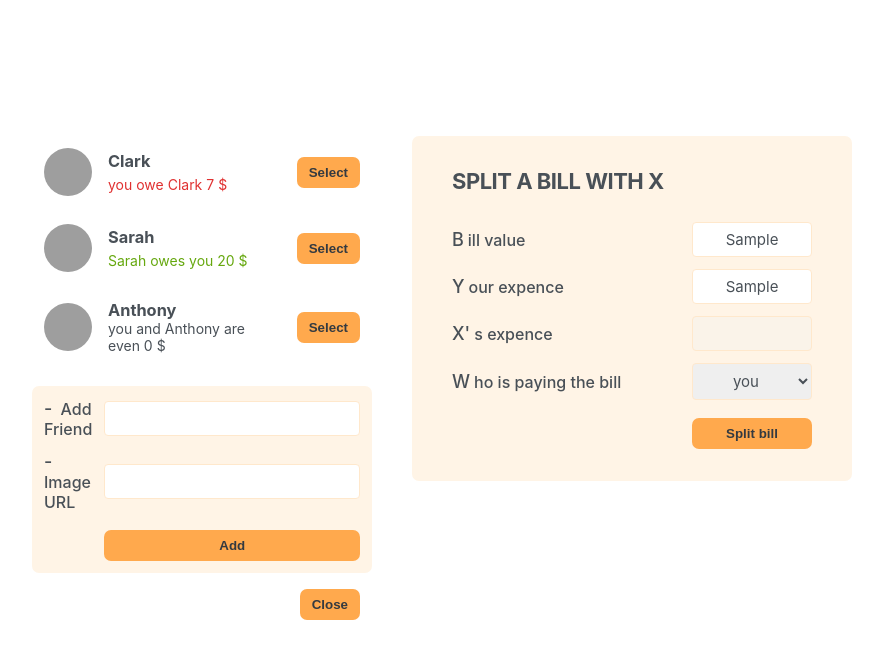
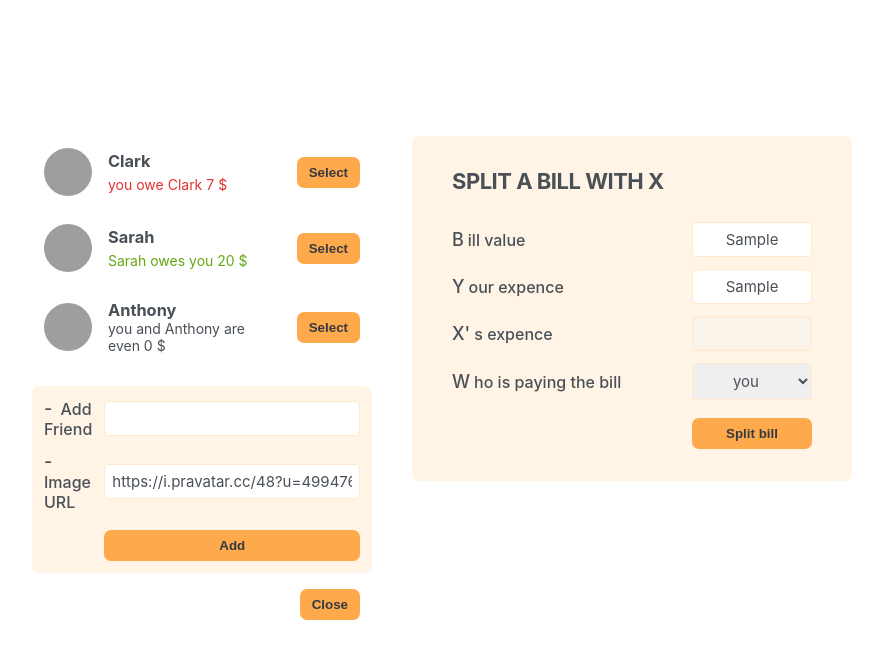
Before and after one commit to maci03/SplitApp, a React (Create React App) app: page / in a window 1280 px wide. Both pictures are taken after typing "Sample", "Sample" into the empty fields and a click on the button "Add friend". Shown: the top 658 px of the page, without its empty margins (198-1081 px from the left). Built offline with nearby package versions, Linux system fonts and the light colour scheme; grey boxes are pictures that could not be loaded.

Commit message:
work on formaddfriend state and event

```diff
--- a/src/App.js
+++ b/src/App.js
@@ -21,10 +21,13 @@
   },
 ];
 function Button({ children, onClick }) {
-  return <button className="button" onClick={onClick}>
+  return (
+    <button className="button" onClick={onClick}>
       {children}
     </button>
+  );
 }
+
 export default function App() {
   const [showAddFriend, setShowAddFriend] = useState(false);
 
@@ -37,7 +40,9 @@
       <div className="sidebar">
         <FriendsList />
         {showAddFriend && <FormAddFriend />}
-        <Button onClick={handleShowAddFriend}>{showAddFriend ? "Close" : "Add friend"}</Button>
+        <Button onClick={handleShowAddFriend}>
+          {showAddFriend ? "Close" : "Add friend"}
+        </Button>
       </div>
       <FormSplitBill />
     </div>
@@ -83,13 +88,38 @@
 }
 
 function FormAddFriend() {
+  const [name, setName] = useState("");
+  const [image, setImage] = useState("https://i.pravatar.cc/48?u=499476");
+
+  function handleSubmit(e){
+    e.preventDefault();
+    if (!name || !image) return;
+    const id = crypto.randomUUID();
+    const newFriend = {
+      id,
+      name,
+      image: `${image}?=${id}`,
+      balance: 0,
+    }
+    console.log(newFriend)
+    setName("")
+  }
+
   return (
-    <form className="form-add-friend">
+    <form className="form-add-friend" onSubmit={handleSubmit}>
       <label>- Add Friend</label>
-      <input type="text" />
+      <input
+        type="text"
+        value={name}
+        onChange={(e) => setName(e.target.value)}
+      />
 
       <label>- Image URL</label>
-      <input type="text" />
+      <input
+        type="text"
+        value={image}
+        onChange={(e) => setName(e.target.value)}
+      />
 
       <Button>Add</Button>
     </form>
```
